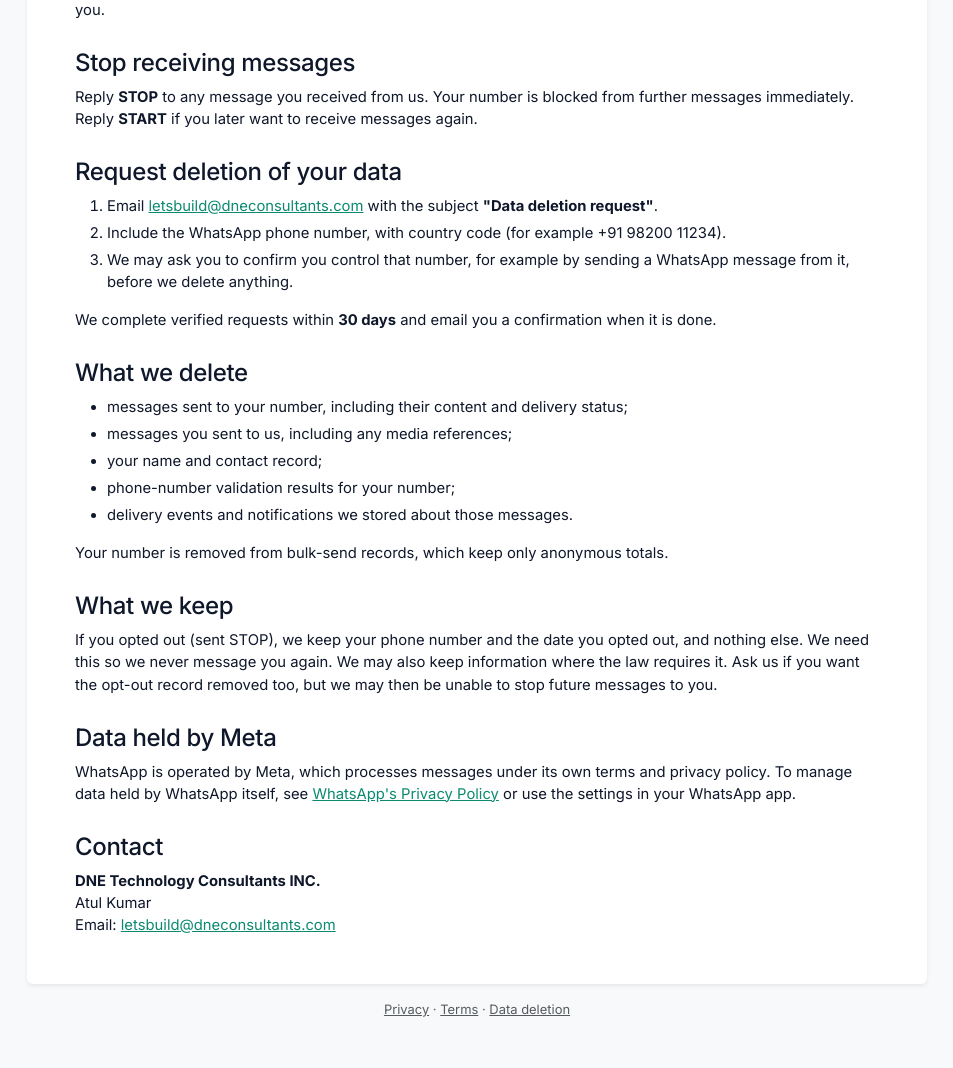
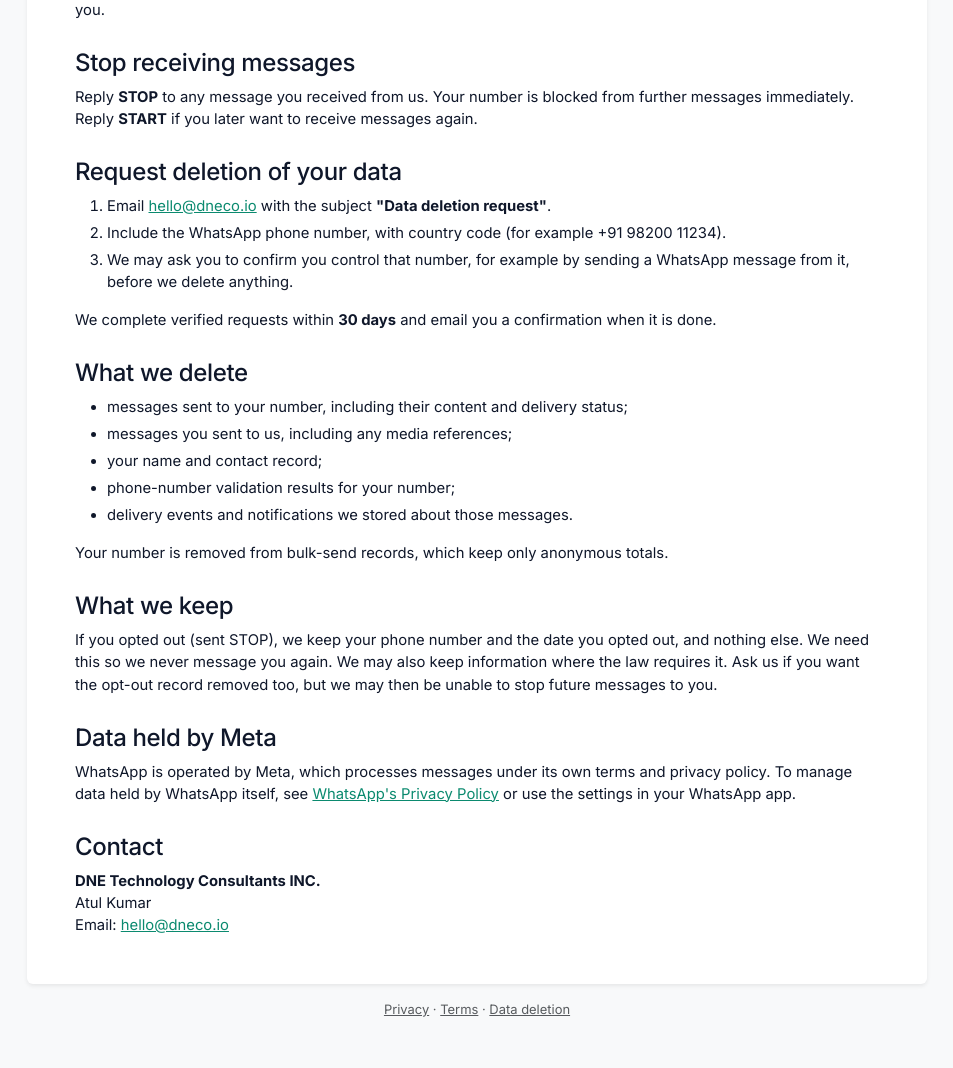
Before and after one commit to atulkrajput/WP-API-NODE, a Node project: template src/views/data-deletion.ejs in a window 1280 px wide. Shown: the part 316-1384 px from the top of the page, without its empty margins (163-1116 px from the left). Run offline with Node 20 templates, Linux system fonts and the light colour scheme; the template is opened without the code that fills it, so the values that code supplies are empty.

Commit message:
Use hello@dneco.io as the contact email on legal pages
Co-Authored-By: Claude Opus 5.5 <noreply@anthropic.com>
Claude-Session: https://claude.ai/code/session_01Txag8KfoUd6AnbghLRk4Y9

```diff
--- a/src/views/data-deletion.ejs
+++ b/src/views/data-deletion.ejs
@@ -22,7 +22,7 @@
     <h2 class="h4 mt-4">Request deletion of your data</h2>
     <ol>
       <li>
-        Email <a href="mailto:letsbuild@dneconsultants.com?subject=Data%20deletion%20request">letsbuild@dneconsultants.com</a>
+        Email <a href="mailto:hello@dneco.io?subject=Data%20deletion%20request">hello@dneco.io</a>
         with the subject <strong>"Data deletion request"</strong>.
       </li>
       <li>Include the WhatsApp phone number, with country code (for example +91 98200 11234).</li>
--- a/src/views/partials/legal-bottom.ejs
+++ b/src/views/partials/legal-bottom.ejs
@@ -2,7 +2,7 @@
     <p class="mb-0">
       <strong>DNE Technology Consultants INC.</strong><br />
       Atul Kumar<br />
-      Email: <a href="mailto:letsbuild@dneconsultants.com">letsbuild@dneconsultants.com</a>
+      Email: <a href="mailto:hello@dneco.io">hello@dneco.io</a>
     </p>
   </article>
   <p class="text-center small text-muted mt-3 mb-0">
```
Also changed, not shown: test/legal.test.js (+1 -1 lines).
